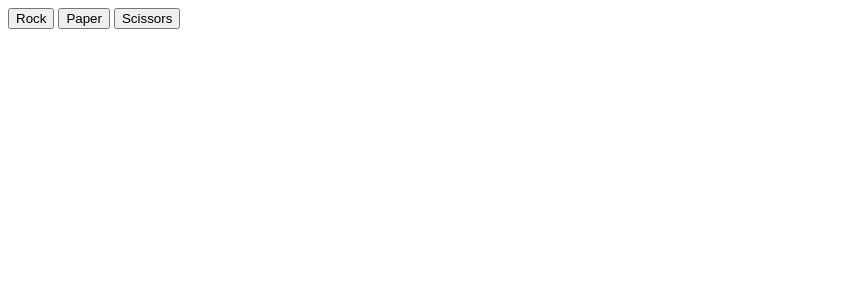
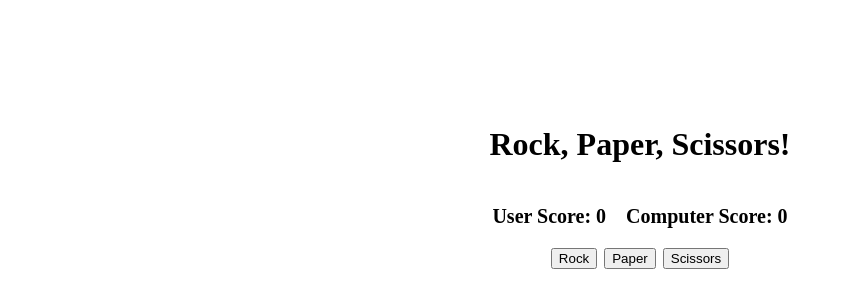
Before and after one commit to ChrisJLP/rockPaperScissors, a plain HTML site: page index.html in a window 1280 px wide. Shown: the whole page, without its empty margins (0-843 px from the left). Drawn offline with Linux system fonts and the light colour scheme.

Commit message:
Add basic styling for UI

```diff
--- a/index.html
+++ b/index.html
@@ -5,10 +5,19 @@
     <meta name="viewport" content="width=device-width, initial-scale=1.0">
     <title>Rock Paper Scissors</title>
     <script src="javascript.js" defer></script>
+    <link rel="stylesheet" href="styles.css">
 </head>
 <body>
-    <button>Rock</button>
-    <button>Paper</button>
-    <button>Scissors</button>
+    <h1>Rock, Paper, Scissors!</h1>
+    <div class="gameScores">
+        <p>User Score: 0</p>
+        <p>Computer Score: 0</p>
+    </div>
+    <div class="gameButtons">
+        <button>Rock</button>
+        <button>Paper</button>
+        <button>Scissors</button>
+    </div>
+
 </body>
 </html>
--- /dev/null
+++ b/styles.css
@@ -0,0 +1,20 @@
+.gameScores {
+    display: flex;
+    gap: 20px;
+    font-weight: bold;
+    font-size: 20px;
+    justify-content: center;
+}
+
+.gameButtons {
+    display: flex;
+    gap: 7px;
+    margin-left: auto;
+    justify-content: center;
+}
+
+h1 {
+    display: flex;
+    justify-content: center;
+    margin-top: 10%;
+}
```
